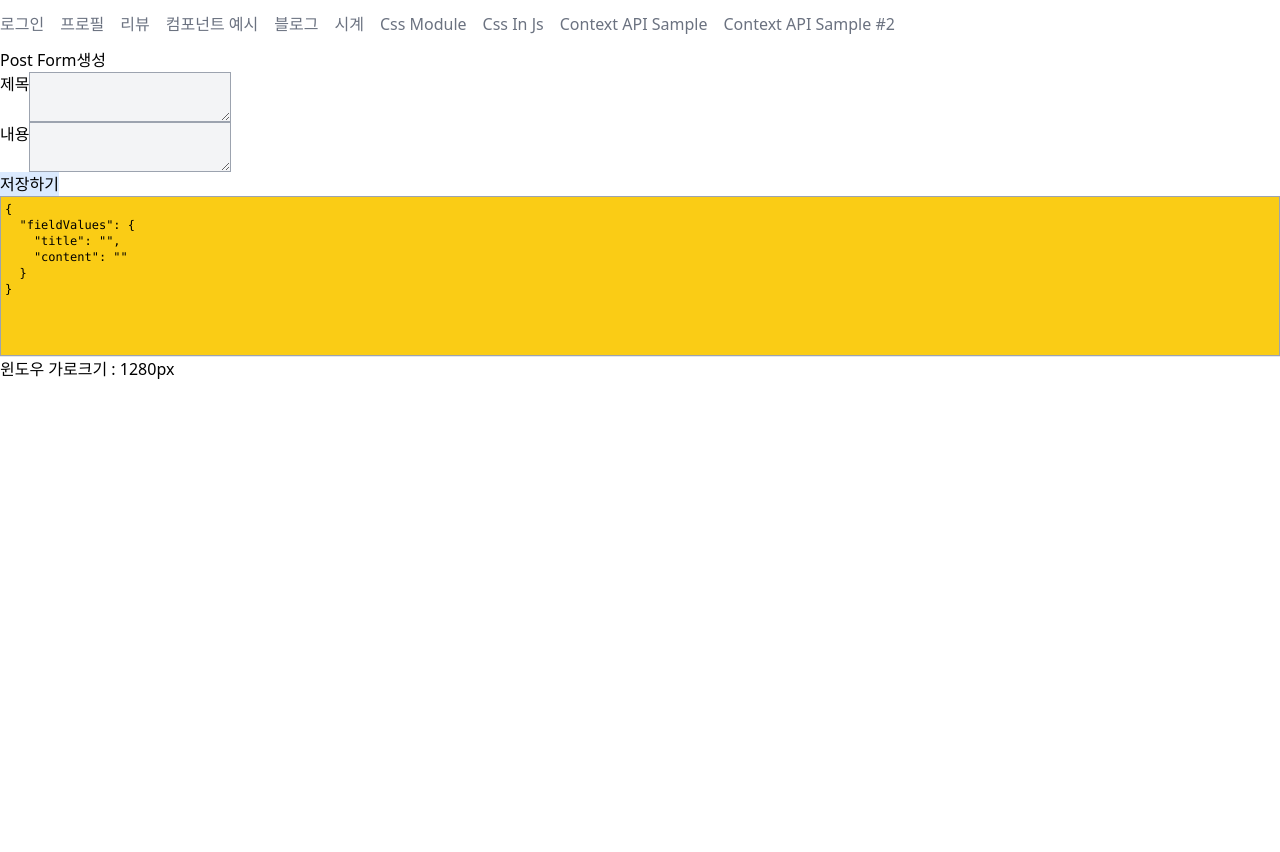
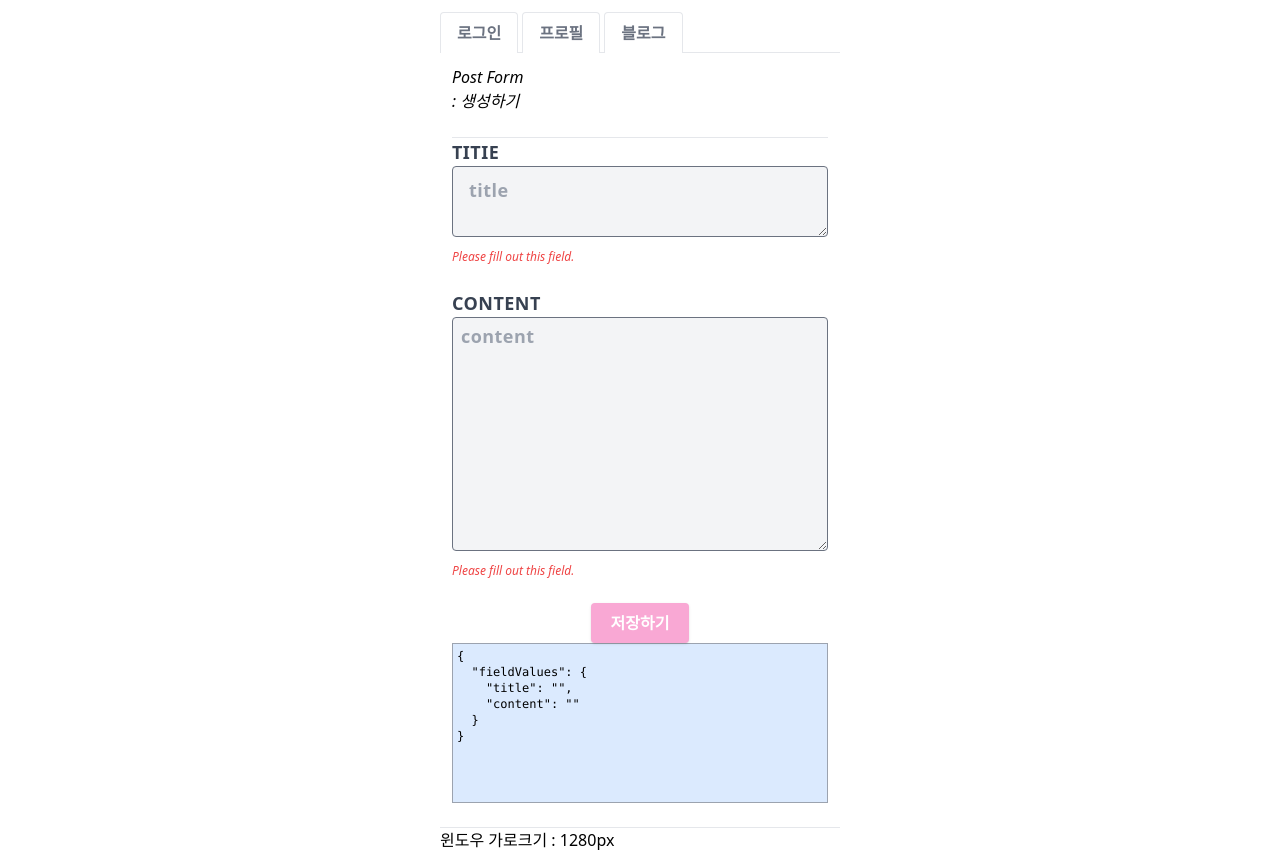
Before and after one commit to yoonakim1027/myproj-react, a React (Create React App) app: page /blog/new in a window 1280 px wide. Before the commit the page ends 800 px from the top, so only its background shows below. Built offline with nearby package versions, Linux system fonts and the light colour scheme.

Commit message:
TopNav 정리, Page Css개선

```diff
--- a/src/App.css
+++ b/src/App.css
@@ -1,3 +1,4 @@
 .app {
+  width: 400px;
   margin: 0 auto;
 }
--- a/src/components/DebugStates.jsx
+++ b/src/components/DebugStates.jsx
@@ -1,7 +1,7 @@
 function DebugStates(props) {
   return (
     <div>
-      <pre className="bg-yellow-400 hover:bg-red-400 text-xs  p-1 border border-gray-400 overflow-x-scroll h-40">
+      <pre className="bg-blue-100 hover:bg-blue-400 text-xs  p-1 border border-gray-400 overflow-x-scroll h-40">
         {JSON.stringify(props, null, 2)}
       </pre>
     </div>
--- a/src/components/TopNav.jsx
+++ b/src/components/TopNav.jsx
@@ -3,27 +3,26 @@ import { Link } from 'react-router-dom';
 function TopNav() {
   return (
     <div className="my-3">
-      <ul className="flex  gap-4">
-        <li>
+      <ul className="flex border-b">
+        <li className="-mb-px mr-1 bg-white inline-block border-l border-t border-r rounded-t py-2 px-4 text-blue-700 font-semibold">
           <MyLink to="/accounts/login/">로그인</MyLink>
         </li>
-        <li>
+        <li className="-mb-px mr-1 bg-white inline-block border-l border-t border-r rounded-t py-2 px-4 text-blue-700 font-semibold">
           <MyLink to="/accounts/profile/">프로필</MyLink>
         </li>
-        <li>
-          <MyLink to="/reviews/">리뷰</MyLink>
-        </li>
-        <li>
-          <MyLink to="/examples/components/">컴포넌트 예시</MyLink>
-        </li>
-        <li>
+
+        <li className="-mb-px mr-1 bg-white inline-block border-l border-t border-r rounded-t py-2 px-4 text-blue-700 font-semibold">
           <MyLink to="/blog/">블로그</MyLink>
         </li>
-        <li>
+
+        {/* <li>
           <MyLink to="/examples/clock/">시계</MyLink>
         </li>
         <li>
           <MyLink to="/examples/cssmodule/">Css Module</MyLink>
+        </li>
+        <li>
+          <MyLink to="/reviews/">리뷰</MyLink>
         </li>
         <li>
           <MyLink to="/examples/cssinjs/">Css In Js</MyLink>
@@ -32,10 +31,13 @@ function TopNav() {
           <MyLink to="/examples/context-api-sample/">Context API Sample</MyLink>
         </li>
         <li>
+          <MyLink to="/examples/components/">컴포넌트 예시</MyLink>
+        </li>
+        <li>
           <MyLink to="/examples/context-api-sample2/">
             Context API Sample #2
           </MyLink>
-        </li>
+        </li> */}
       </ul>
     </div>
   );
--- a/src/components/blog/PostForm.jsx
+++ b/src/components/blog/PostForm.jsx
@@ -12,42 +12,51 @@ function PostForm({ fieldValues, handleFieldChange, handleSubmit, loading }) {
   };
 
   return (
-    <div>
+    <div className="block">
       {loading && 'Loading ...'}
-      <div>
-        <label className="text-m flex top-1 right-0 mr-2 bottom-1">
-          제목
+      <div className="w-full mb-6">
+        <label className="block uppercase tracking-wide text-gray-700 text-lg font-bold mb-2">
+          Titie
           <textarea
             name="title"
             value={fieldValues.title}
             onChange={handleFieldChange}
-            className="bg-gray-100 border  bottom-1 border-gray-400"
+            className="appearance-none block w-full bg-gray-100 text-gray-700 border border-gray-500 rounded py-3 px-4 mb-3 leading-tight focus:outline-none focus:bg-white "
+            placeholder="title"
             disabled={loading}
           />
         </label>
-      </div>
-      <div>
-        <label className="text-m flex top-1 mr-2 right-0">
-          내용
+        <p className="text-red-500 text-xs italic">
+          Please fill out this field.
+        </p>
+        <br></br>
+        <label className="block uppercase tracking-wide text-gray-700 text-lg font-bold mb-2">
+          Content
           <textarea
             name="content"
             value={fieldValues.content}
             onChange={handleFieldChange}
-            className="bg-gray-100 border border-gray-400"
+            className="appearance-none block w-full bg-gray-100 text-gray-700 border border-gray-500 rounded mb-3 leading-loose focus:outline-none focus:bg-white pb-40 pl-2"
+            placeholder="content"
             disabled={loading}
           />
         </label>
+        <p className="text-red-500 text-xs italic">
+          Please fill out this field.
+        </p>
       </div>
+      <div className="w-full md:w-1/2 px-3 mb-6 md:mb-0"></div>
 
-      <div>
+      <div className="text-center">
         <button
-          className="bg-blue-100 cursor-pointer"
+          className=" shadow bg-pink-300 hover:bg-pink-400 focus:shadow-outline focus:outline-none text-white font-bold py-2 px-5 md:mb-0 rounded cursor-pointer"
           onClick={() => handleClickedSubmitButton()}
           disabled={loading}
         >
           {loading && '로딩 아이콘'}
           저장하기
         </button>
+        <br></br>
       </div>
     </div>
   );
--- a/src/pages/blog/PagePostDetail.jsx
+++ b/src/pages/blog/PagePostDetail.jsx
@@ -1,4 +1,3 @@
-import PostDetail from 'components/blog/PostDetail';
 import DebugStates from 'components/DebugStates';
 import { useEffect, useState } from 'react';
 import { useParams, useNavigate } from 'react-router-dom';
@@ -7,7 +6,7 @@ import { axiosInstance } from 'api/base';
 function PagePostDetail() {
   const [loading, setLoading] = useState(false);
   const [error, setError] = useState(null);
-  const [postList, setPostList] = useState([]);
+
   const [viewPost, setViewPost] = useState([]);
 
   const navigate = useNavigate();
--- a/src/pages/blog/PagePostForm.jsx
+++ b/src/pages/blog/PagePostForm.jsx
@@ -60,11 +60,15 @@ function PagePostForm() {
 
   // 표현 by jsx
   return (
-    <div>
-      <h2>
+    <div className="w-full px-3 mb-6">
+      <h2 className="italic text-m">
         Post Form
-        {postId ? '수정' : '생성'}
+        <br></br>
+        {postId ? ': 수정하기' : ': 생성하기'}
       </h2>
+      <br></br>
+      <hr />
+
       <PostForm
         fieldValues={fieldValues}
         handleFieldChange={handleFieldChange}
--- a/src/pages/blog/PagePostList.jsx
+++ b/src/pages/blog/PagePostList.jsx
@@ -70,54 +70,34 @@ function PagePostList() {
     navigate(`/blog/${editingPost.id}/edit/`);
   };
 
-  //디테일
-  const detailPost = (detailingPost) => {
-    const { id: detailingPostId } = detailingPost;
-    const url = `/blog/api/posts/${detailingPostId}/`;
-
-    setLoading(true);
-    setError(null);
-
-    axiosInstance
-      .get(url)
-      .then(() => {
-        console.log('불러오기 성공');
-        setPostList((prevPostList) =>
-          prevPostList.filter((post) => post.id === detailingPostId),
-        );
-      })
-      .catch((error) => {
-        setError(error);
-      })
-      .finally(() => {
-        setLoading(false);
-      });
-  };
-
   return (
     <>
       <div>
-        <h2>Post List</h2>
+        <h2 className="text-xl md:w-32 lg:w-48 text-center italic">
+          Post List
+        </h2>
 
-        {loading && <div>Loading ...</div>}
+        {loading && <div className="italic">Loading ...</div>}
         {error && <div>통신 중에 오류가 발생했습니다.</div>}
-
-        <div>
+        <hr />
+        <br></br>
+        <div className="text-center">
           {!viewForm && (
             <button
               onClick={() => navigate('/blog/new/')}
-              className="bg-blue-400 hover:bg-slate-400"
+              className="shadow bg-purple-400 hover:bg-purple-600 focus:shadow-outline focus:outline-none text-white font-bold py-2 px-4 rounded"
             >
               새 포스팅
             </button>
           )}
+
+          <button
+            onClick={() => refetch()}
+            className="shadow bg-blue-400 hover:bg-blue-600 focus:shadow-outline focus:outline-none text-white font-bold py-2 px-4 rounded"
+          >
+            새로고침
+          </button>
         </div>
-        <button
-          onClick={() => refetch()}
-          className="bg-yellow-400 hover:bg-red-400 mr-1"
-        >
-          새로고침
-        </button>
 
         <div className="bg-white shadow-md rounded px-8 pt-6 pb-8 mb-4">
           {postList.map((post) => (
@@ -132,6 +112,7 @@ function PagePostList() {
         </div>
 
         <hr />
+        <br></br>
         <DebugStates loading={loading} error={error} postList={postList} />
       </div>
     </>
```
